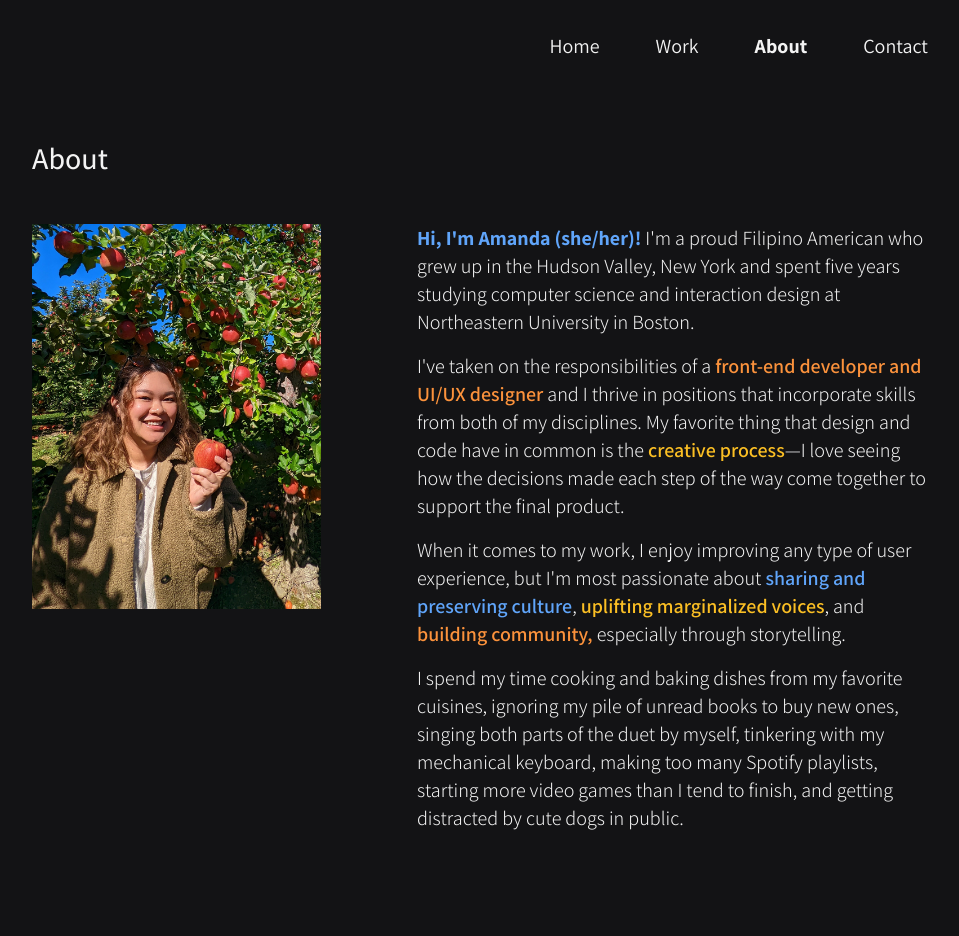
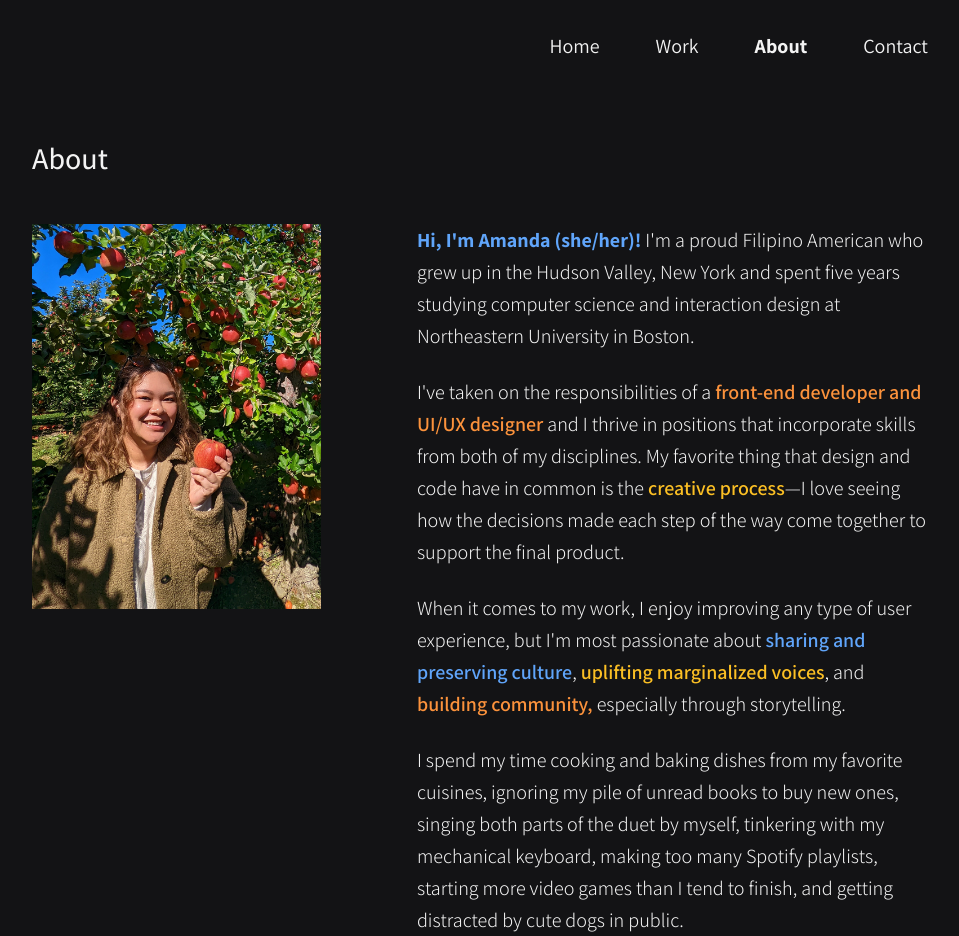
Before and after one commit to aescaba/portfolio, a Next.js app: page /about in a window 1280 px wide. Shown: the whole page, without its empty margins (160-1119 px from the left). Before the commit the page ends 832 px from the top, so only its background shows below. Built offline with nearby package versions, Linux system fonts and the light colour scheme.

Commit message:
update font size and leading; some code cleanup

```diff
--- a/pages/about.js
+++ b/pages/about.js
@@ -15,20 +15,20 @@ export default function About() {
         </div>
 
         {/* second column - bio */}
-        <div class="space-y-4 font-light">
-          <p class="text-xl">
+        <div class="space-y-6 font-light text-xl leading-8">
+          <p>
           <span class="font-bold text-blue-400">Hi, I&apos;m Amanda (she/her)!</span> I&apos;m a proud Filipino American who grew up in the Hudson Valley, New York and
           spent five years studying computer science and interaction design at Northeastern University in Boston.</p>
 
-          <p class="text-xl">I&apos;ve taken on the responsibilities of a <span class="font-semibold text-orange-400">front-end developer and UI/UX designer</span> and I
+          <p>I&apos;ve taken on the responsibilities of a <span class="font-semibold text-orange-400">front-end developer and UI/UX designer</span> and I
           thrive in positions that incorporate skills from both of my disciplines. My favorite thing that design and
           code have in common is the <span class="font-semibold text-amber-400">creative process</span>—I love seeing how the decisions made each step of the way come
           together to support the final product.</p>
 
-          <p class="text-xl">When it comes to my work, I enjoy improving any type of user experience, but I&apos;m most
+          <p>When it comes to my work, I enjoy improving any type of user experience, but I&apos;m most
           passionate about <span class="font-semibold text-blue-400">sharing and preserving culture</span>, <span class="font-semibold text-amber-400">uplifting marginalized voices</span>, and <span class="font-semibold text-orange-400">building community,</span> especially through storytelling.</p>
 
-          <p class="text-xl">I spend my time cooking and baking dishes from my favorite cuisines, ignoring my pile of unread books
+          <p>I spend my time cooking and baking dishes from my favorite cuisines, ignoring my pile of unread books
           to buy new ones, singing both parts of the duet by myself, tinkering with my mechanical keyboard, making too many Spotify
           playlists, starting more video games than I tend to finish, and getting distracted by cute dogs in public.</p>
         </div>
```
